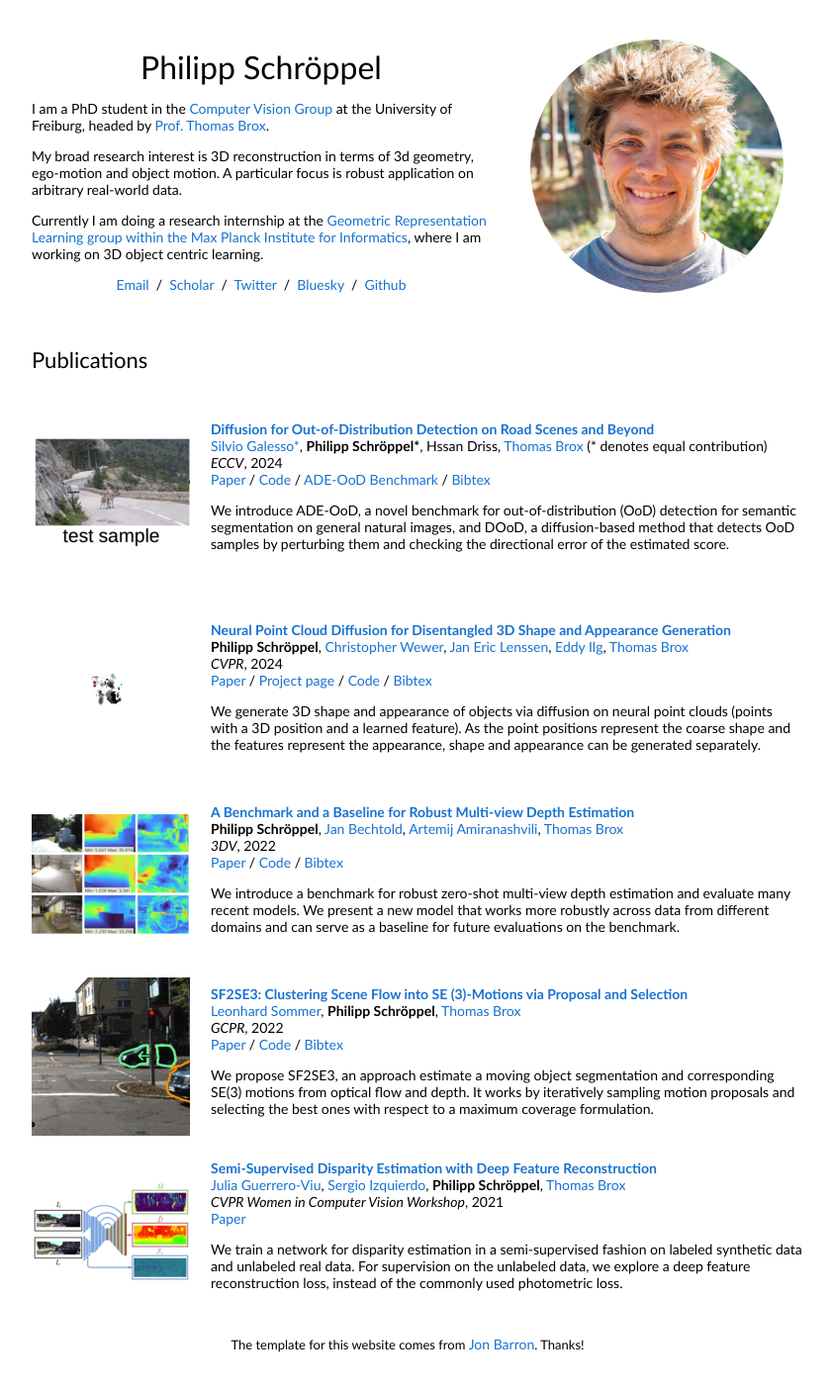
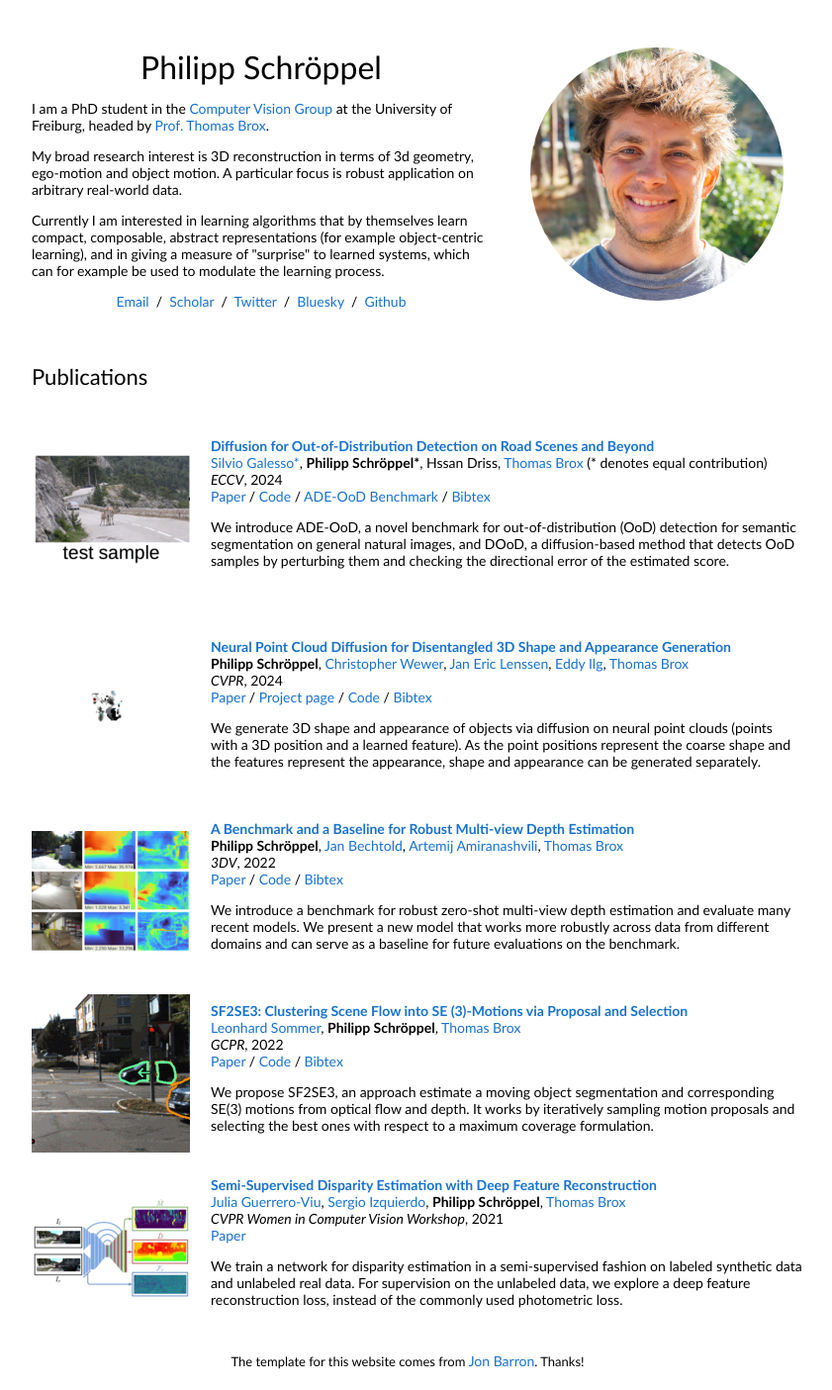
Before and after one commit to pschroeppel/pschroeppel.github.io, a Jekyll site: the page index.html, which Jekyll copies as it is, in a window 1280 px wide. Shown: the whole page at 99% size, without its empty margins (228-1069 px from the left). Built offline with Jekyll 4.4.1, drawn with Linux system fonts in a browser that asks for light colours.

Commit message:
update index

```diff
--- a/index.html
+++ b/index.html
@@ -29,7 +29,7 @@
                   My broad research interest is 3D reconstruction in terms of 3d geometry, ego‑motion and object motion. A particular focus is robust application on arbitrary real‑world data.
                 </p>
                 <p>
-		Currently I am doing a research internship at the <a href="https://geometric-rl.mpi-inf.mpg.de/">Geometric Representation Learning group within the Max Planck Institute for Informatics</a>, where I am working on 3D object centric learning.
+		Currently I am interested in learning algorithms that by themselves learn compact, composable, abstract representations (for example object-centric learning), and in giving a measure of "surprise" to learned systems, which can for example be used to modulate the learning process.
                 </p>
                 <p style="text-align:center">
                   <a href="mailto:schroepp@cs.uni-freiburg.de">Email</a> &nbsp;/&nbsp;
```
